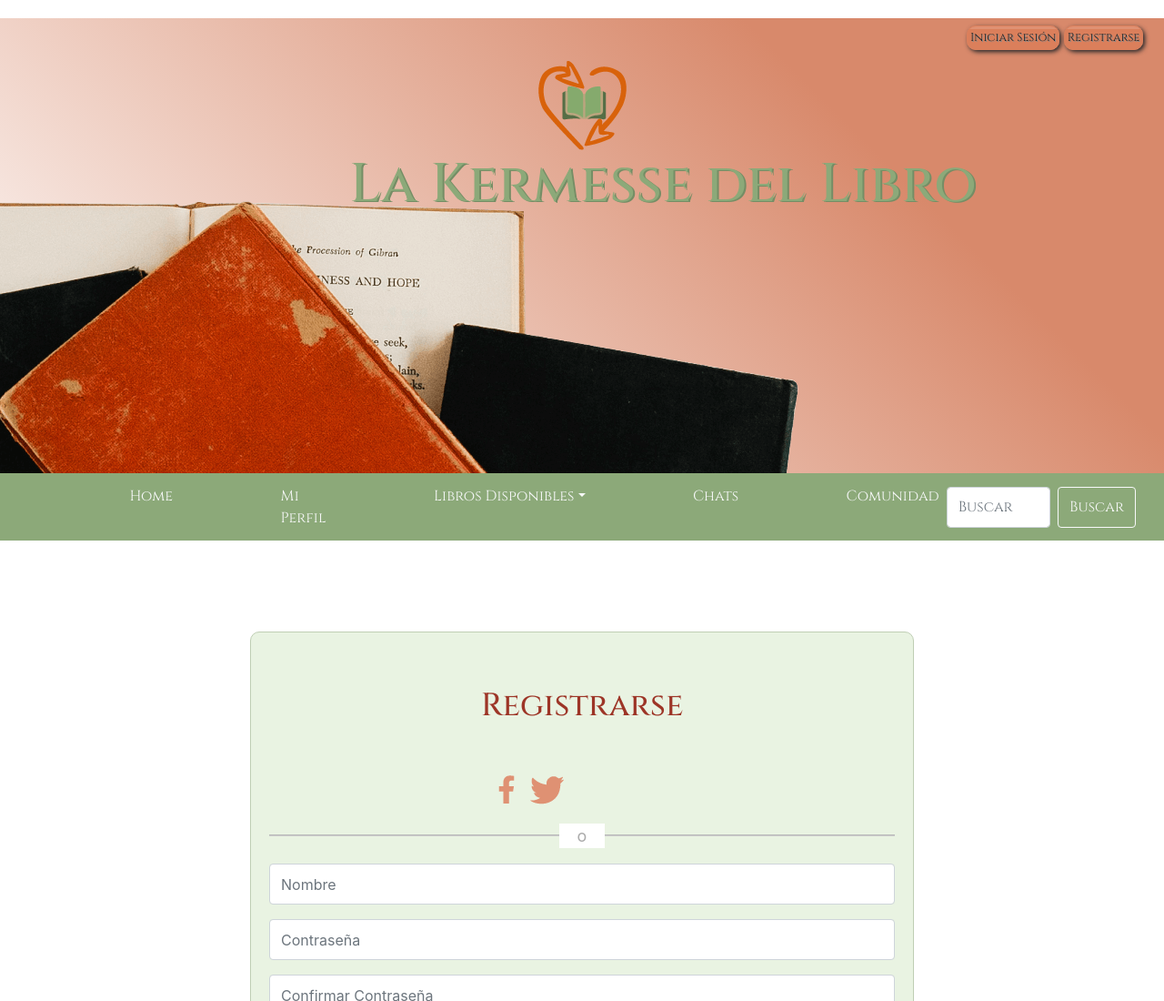
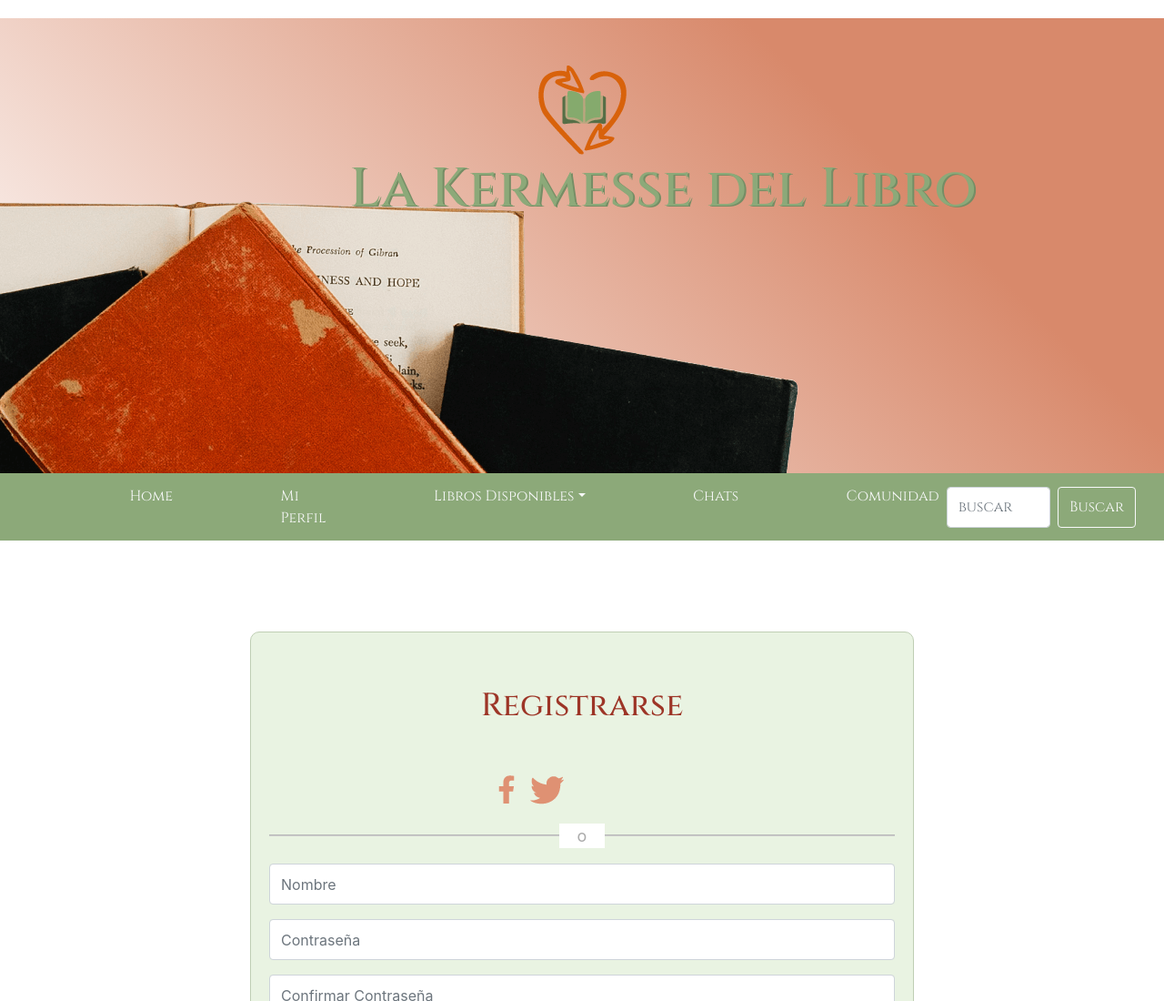
Before and after one commit to melocotonoro/LaKermessedellibro-git, a website: page views/registrarte.html in a window 1280 px wide. Shown: the top 1100 px of the page at 91% size. Drawn offline with nearby package versions, Linux system fonts and the light colour scheme.

Commit message:
navbariniciarsesionregistrarte

```diff
--- a/views/registrarte.html
+++ b/views/registrarte.html
@@ -27,17 +27,11 @@
     <div class="headerUno">
 
       <header class="imagenBanner">
-
-        <div class="botonRegistro">
-          <a href="../views/Iniciar_sesion.html"><button type="button" class="btn btn-light btn-mg banner">Iniciar Sesión</button></a>
-
-          <a href="../views/registrarte.html"><button type="button" class="btn btn-light btn-mg banner">Registrarse</button></a>
-        </div>
+          <div class="bannerUno"></div>
 
           <div class="logo container"><img src="../imagenes/logokermessebasebanca.png" alt="Logo" class="img-fluid logo"></div>
 
           <h1 id="nombreDeLaMarca">La Kermesse del Libro</h1>
-
       </header>
 
       </div>
@@ -52,15 +46,13 @@
               <div class="collapse navbar-collapse" id="navbarScroll">
                   <ul class="navbar-nav mr-auto my-2 my-lg-0 navbar-nav-scroll" style="max-height: 100px;">
                       <li class="nav-item">
-            <a class="nav-link itemsNavBar text-light" href="#">Home <span class="sr-only">(current)</span></a>
+                          <a class="nav-link itemsNavBar text-light" href="../index.html">Home <span class="sr-only">(current)</span></a>
                       </li>
                       <li class="nav-item">
                           <a class="nav-link text-light itemsNavBar" href="../views/mi-perfil.html">Mi Perfil</a>
                       </li>
                       <li class="nav-item dropdown">
-            <a class="nav-link dropdown-toggle text-light itemsNavBar" href="#" id="navbarScrollingDropdown" role="button" data-toggle="dropdown" aria-expanded="false">
-            Libros Disponibles</a>
-
+                          <a class="nav-link dropdown-toggle text-light itemsNavBar" href="#" id="navbarScrollingDropdown" role="button" data-toggle="dropdown" aria-expanded="false">Libros Disponibles</a>
                           <ul class="dropdown-menu itemsDropdown" aria-labelledby="navbarScrollingDropdown">
                               <li><a class="dropdown-item text-light" href="../views/Libros_disponibles.html">Físicos</a></li>
                               <li><a class="dropdown-item text-light" href="../views/Libros_disponibles.html">Virtuales</a></li>
@@ -75,7 +67,7 @@
                       </li>
                   </ul>
                   <form class="d-flex">
-            <input class="form-control mr-2 input" type="search" placeholder="Buscar" aria-label="Buscar">
+                      <input class="form-control mr-2 input" type="search" placeholder="buscar" aria-label="buscar">
                       <button class="btn btn-outline-light" type="submit">Buscar</button>
                   </form>
               </div>
```
Also changed, not shown: views/Iniciar_sesion.html (+4 -12 lines). Lines whose indentation alone changed are shown as unchanged.
